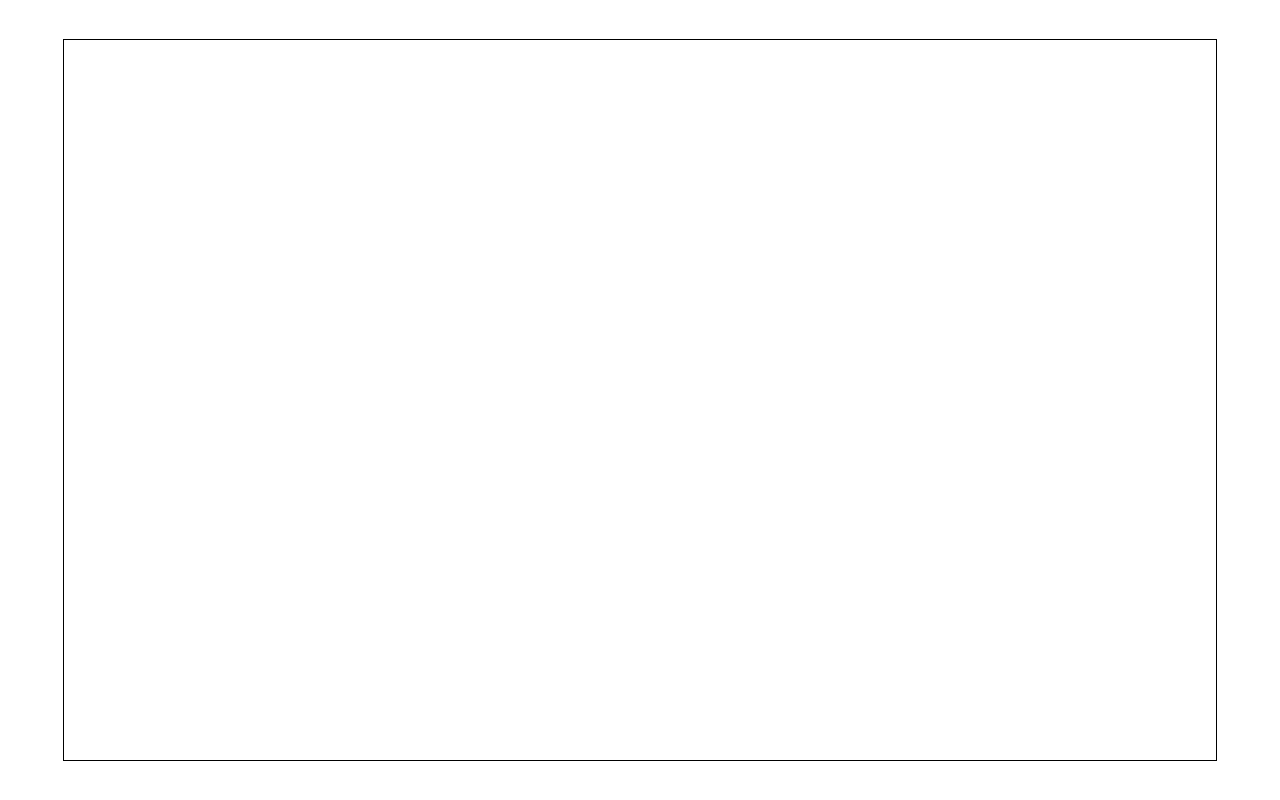
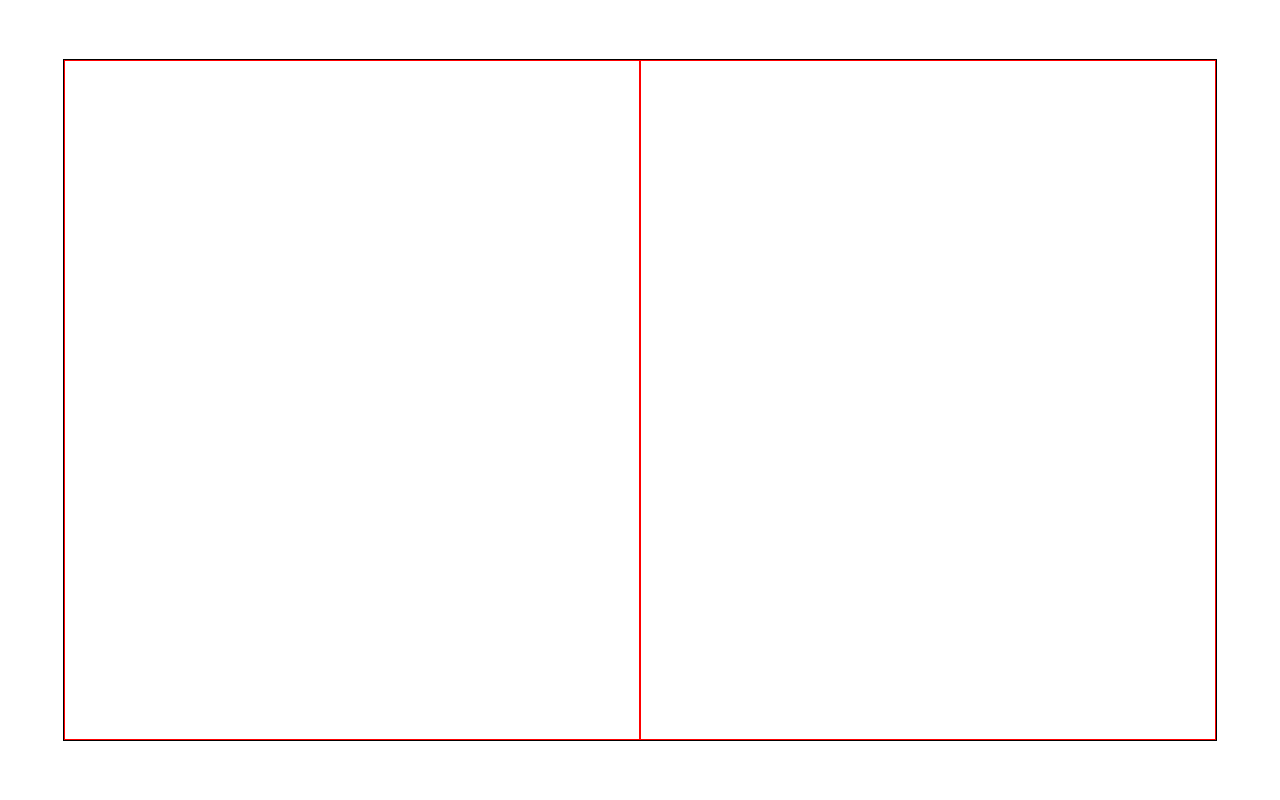
Before and after one commit to Mindula-Dilthushan/Ax-E-Commerce, an Angular app in the folder Ax-E-Frontend/Ax-E-Commerce/: page /auth/login in a window 1280 px wide. Built offline with nearby package versions, Linux system fonts and the light colour scheme.

Commit message:
left and right wrap

```diff
--- a/Ax-E-Frontend/Ax-E-Commerce/src/app/modules/auth/components/login-page/login-page.component.html
+++ b/Ax-E-Frontend/Ax-E-Commerce/src/app/modules/auth/components/login-page/login-page.component.html
@@ -1,5 +1,6 @@
 <div class="main-wrap">
   <div class="content-wrap">
-
+    <div class="left"></div>
+    <div class="right"></div>
   </div>
 </div>
--- a/Ax-E-Frontend/Ax-E-Commerce/src/app/modules/auth/components/login-page/login-page.component.scss
+++ b/Ax-E-Frontend/Ax-E-Commerce/src/app/modules/auth/components/login-page/login-page.component.scss
@@ -7,6 +7,17 @@
 }
 .content-wrap{
   width: 90%;
-  height: 90%;
+  height: 85%;
   border: 1px black solid;
+  display: flex;
 }
+.right{
+  width: 50%;
+  flex: 1;
+  border: 1px red solid;
+}
+.left{
+  width: 50%;
+  flex: 1;
+  border: 1px red solid;
+}
```
